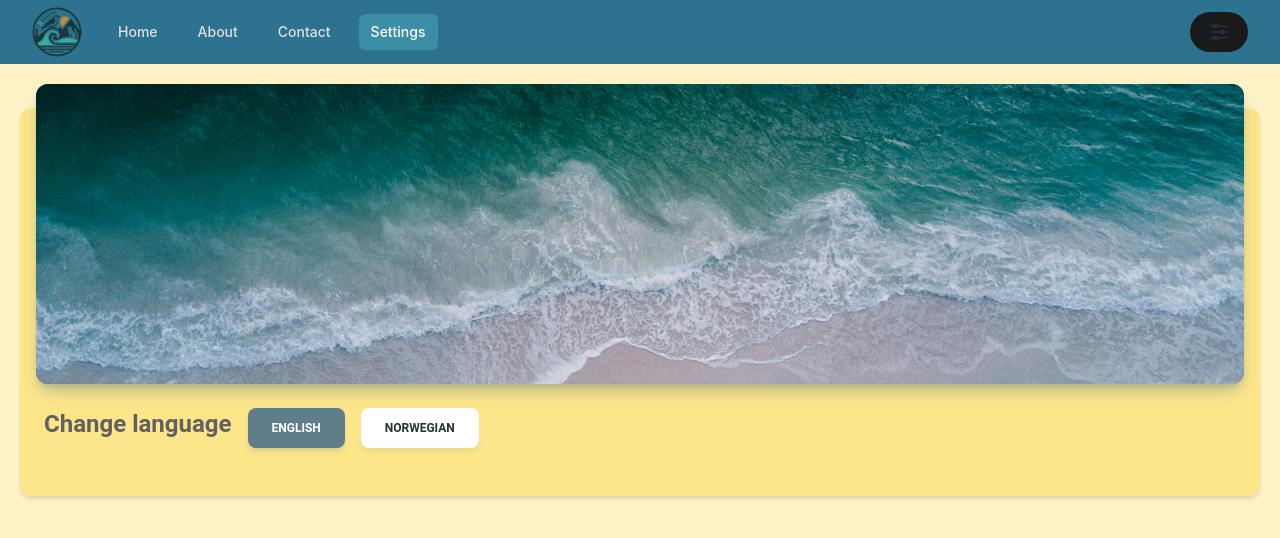
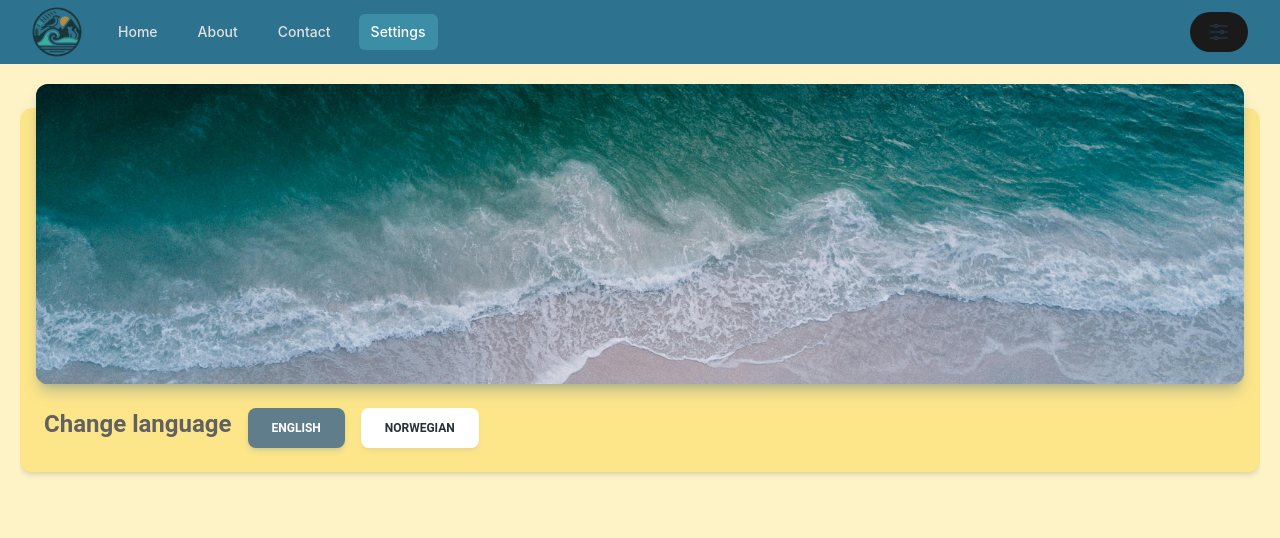
Before and after one commit to henrikgb/kitespots-react-ui-vite, a React (Vite) app: page /settings in a window 1280 px wide. Shown: the top 538 px of the page. Built offline with nearby package versions, Linux system fonts and the light colour scheme.

Commit message:
feat: update css

```diff
--- a/src/App.tsx
+++ b/src/App.tsx
@@ -13,8 +13,11 @@ function App() {
     <I18nextProvider i18n={i18n}>
       <Router>
         <Navbar />
-        <div className="w-full flex justify-center p-5">
-          <div className="w-full max-w-[1260px]">
+        <div
+          className="w-full flex justify-center p-5"
+          style={{ minHeight: "calc(100vh - 64px)" }}
+        >
+          <div className="w-full max-w-[1260px] overflow-y-auto">
             <Routes>
               <Route path={"/"} element={<LandingPage />} />
               <Route path={"/about"} element={<AboutPage />} />
--- a/src/components/pages/contactPage/ContactPage.tsx
+++ b/src/components/pages/contactPage/ContactPage.tsx
@@ -7,7 +7,7 @@ export const ContactPage = () => {
   const email = "henrik.busengdal@kitespots.no";
 
   return (
-    <Card className="mt-6 w-full h-full bg-webPageContainerBody">
+    <Card className="mt-6 w-full bg-webPageContainerBody">
       <CardHeader
         color="blue-gray"
         className="flex h-full justify-center items-center"
--- a/src/components/pages/settingsPage/SettingsPage.tsx
+++ b/src/components/pages/settingsPage/SettingsPage.tsx
@@ -39,7 +39,7 @@ export const SettingsPage = () => {
   };
 
   return (
-    <Card className="mt-6 w-full h-full bg-webPageContainerBody">
+    <Card className="mt-6 w-full bg-webPageContainerBody">
       <CardHeader
         color="blue-gray"
         className="flex h-full justify-center items-center"
```
